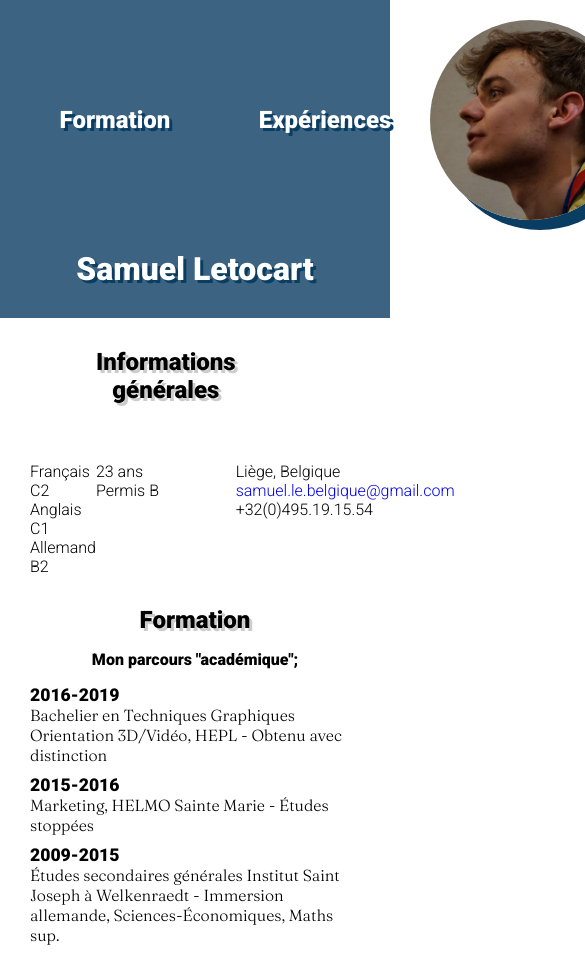
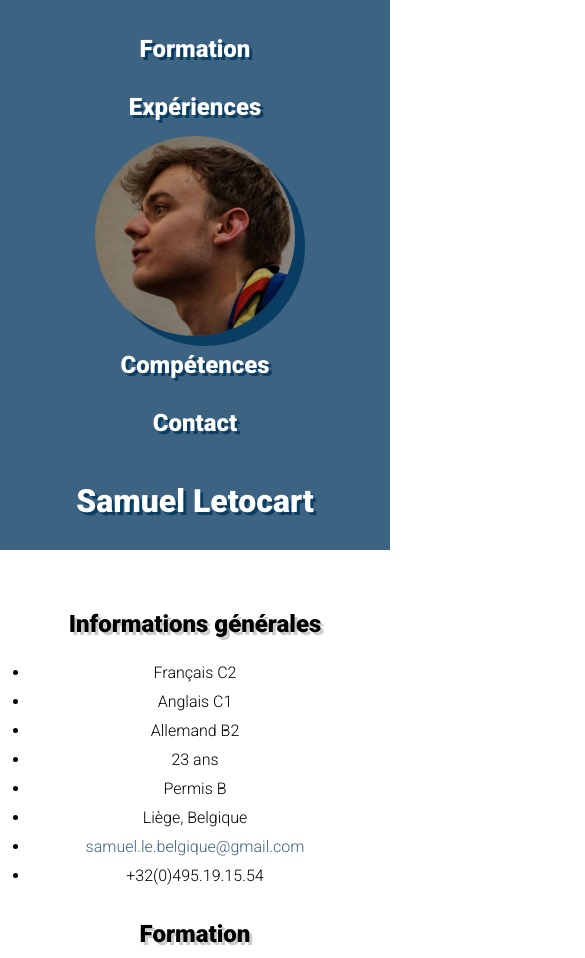
Before and after one commit to AnonyMouse97/My-CV, a plain HTML site: page index.html in a window 390 px wide. Shown: the top 958 px of the page, 585 px wide, since content can reach past the window. Drawn offline with Linux system fonts and the light colour scheme.

Commit message:
responsive + fix width

```diff
--- a/css/style.css
+++ b/css/style.css
@@ -26,26 +26,24 @@ h2{
 p{
 	font-weight: bold;
 }
-
-
-/* header grid system*/
-
-header ul{
-	display: grid;
-	grid-template-columns: 1fr 1fr 2fr 1fr 1fr;
+h1{
+	margin: 30px 0 10px 0;
+	font-family: 'Roboto', sans-serif;
+	color: white;
+	text-align: center;
+	text-shadow: 3px 3px #0a3d62;
 }
-
-.Formation{
-	grid-column-start: 1;
-}
-.Expériences{
-	grid-column-start: 2;
-}
-.Compétences{
-	grid-column-start: 4;
+.infos, .chronological, .skills{
+	width: 500px;
+	margin: 30px auto;
 }
 
 /* Header style*/
+header ul{
+	display: flex;
+	justify-content: space-around;
+}
+
 header{
 	background-color: #3c6382;
 	padding: 20px 10px;
@@ -55,8 +53,7 @@ header ul>li{
 
 }
 header ul>li>a{
-	padding: 5px;
-	width: 200px;
+	padding: 15px;
 	font-weight: bold;
 	font-size: 1.5em;
 	color: white;
@@ -73,39 +70,35 @@ header img{
 	display: block;
 	box-shadow: 10px 10px #0a3d62;
 }
-h1{
-	margin: 30px 0 10px 0;
-	font-family: 'Roboto', sans-serif;
-	color: white;
-	text-align: center;
-	text-shadow: 3px 3px #0a3d62;
-}
 
 /* Infos générales */
 .infos{
-	margin: 0 0 30px 0;
 	display: grid;
 	grid-template-columns: 1fr 1fr 1fr;
 	grid-template-rows: 1fr 1fr;
 
 }
 .infos h2{
-	grid-column-start: 2;
+	grid-column: 1/4;
 	grid-row-start: 1;
 	text-align: center;
 }
+.infos ul{
 
-.infos:nth-child(2) {
-	display: block;
-	background-color: red;
-	grid-column-start: 2;
-	grid-row-start: 2;
+	text-align: center;
+}
+.infos ul li{
+	list-style-type: disc;
+	padding: 5px;
+}
+.infos a{
+	color: #3c6382;
+}
+.infos a:hover{
+	color:  #0a3d62;
 }
 
 /* Chronological lists */
-.chronological{
-	margin: 0 0 30px;
-}
 .chronological h2, .skills h2, p{
 	text-align: center;
 }
@@ -132,9 +125,6 @@ h1{
 	grid-column-start:3;
 	grid-row-start:2;
 }
-
-
-
 
 
 /* compétences */
@@ -165,3 +155,23 @@ footer a:hover{
 footer h2{
 	text-shadow: 3px 3px #0a3d62;
 }
+
+
+/* Media Queries*/
+@media (max-width: 850px){
+
+		.infos, .chronological, .skills{
+		width: 100%;
+		margin: 30px auto;
+	}
+header ul{
+		flex-direction: column;
+	}
+		.infos{
+		display: flex;
+		flex-direction: column;
+	}
+	.infos h2{
+		margin: 0 0 20px 0;
+	}
+}
```
